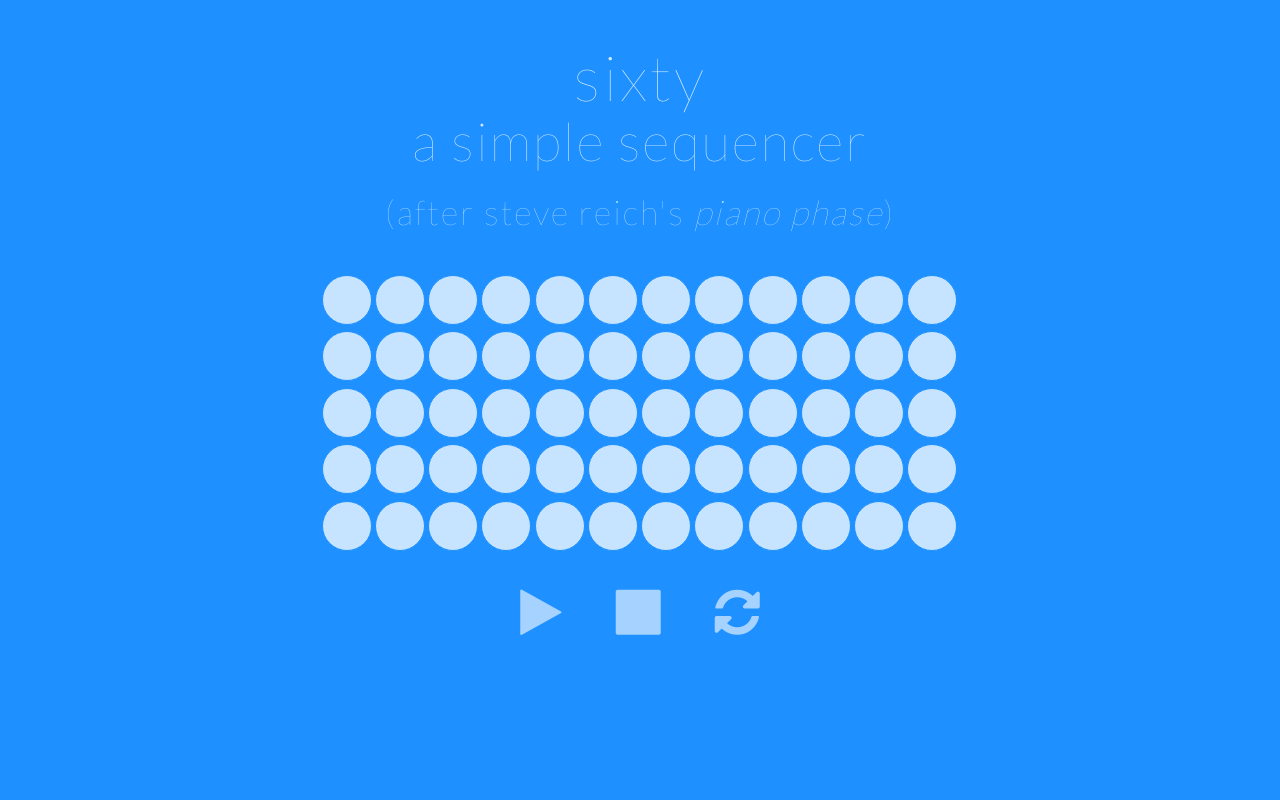
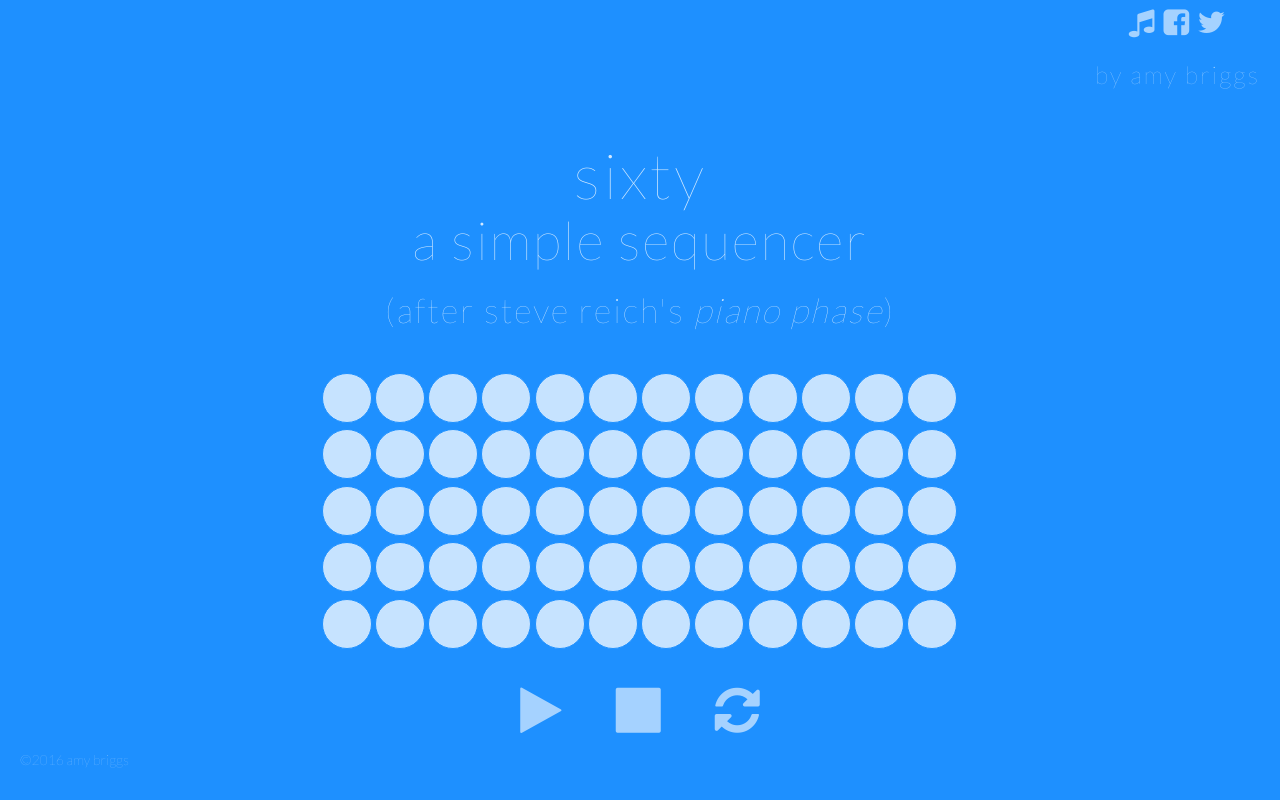
Before and after one commit to AmyBriggs/playing-around, a website: page public/index.html in a window 1280 px wide. Drawn offline with nearby package versions, Linux system fonts and the light colour scheme.

Commit message:
mostly finished with design tweaks

```diff
--- a/public/index.html
+++ b/public/index.html
@@ -9,10 +9,23 @@
     <link rel="stylesheet" href="https://maxcdn.bootstrapcdn.com/font-awesome/4.6.2/css/font-awesome.min.css">
     <link rel="stylesheet" href="https://cdnjs.cloudflare.com/ajax/libs/materialize/0.97.7/css/materialize.min.css">
 
+
+
+
 </head>
+
+<header>
+    <a href="http://www.amybriggspiano.com" id="piano"><i class="fa fa-music" aria-hidden="true"></i></a>
+    <a href="https://www.facebook.com/amy.briggs" id="facebook"><i class="fa fa-facebook-square" aria-hidden="true"></i></a>
+    <a href="https://twitter.com/amybriggspiano" id="twitter"><i class="fa fa-twitter" aria-hidden="true"></i></a>
+    <h5 id="designer">by amy briggs</h5>
+</header>
 
 
 <body>
+
+
+
     <div class="row">
         <div class="col l12" id="header">
             <h1 id="header-main">sixty</h1>
@@ -109,15 +122,15 @@
         <div class="col l12" id="controls">
             <label for="play"></label>
             <!-- <div class="placeholder" id="play"> -->
-              <i class="fa fa-play" id="play" aria-hidden="true"></i>
+            <i class="fa fa-play" id="play" aria-hidden="true"></i>
             <!-- </div> -->
             <label for="stop"></label>
             <!-- <div class="placeholder" id="stop"> -->
-              <i class="fa fa-stop" id="stop" aria-hidden="true"></i>
+            <i class="fa fa-stop" id="stop" aria-hidden="true"></i>
             <!-- </div> -->
             <label for="reset"></label>
             <!-- <div class="placeholder" id="reset"> -->
-              <i class="fa fa-refresh" id="reset" aria-hidden="true"></i>
+            <i class="fa fa-refresh" id="reset" aria-hidden="true"></i>
             <!-- </div> -->
         </div>
 
@@ -125,20 +138,26 @@
 
 
 
+
+
     <script src="https://cdnjs.cloudflare.com/ajax/libs/jquery/2.1.3/jquery.min.js"></script>
     <script src="https://cdnjs.cloudflare.com/ajax/libs/materialize/0.97.7/js/materialize.min.js"></script>
     <script src="https://cdnjs.cloudflare.com/ajax/libs/howler/1.1.29/howler.js"></script>
-    <!-- <script src="https://connect.soundcloud.com/sdk/sdk-3.1.2.js"></script> -->
-    <!-- <script>
-        SC.initialize({
-            client_id: '384341a25ad74d5323ef65c04636690f',
-            redirect_uri: 'https://amybriggssixty.firebaseapp.com/callback.html'
+    <script src="grids.js" type="text/javascript"></script>
 
-        });
-    </script> -->
-    <script src="grids.js" type="text/javascript"></script>
-    <!-- <script src="soundcloud.js" type="text/javascript"></script> -->
+
+
+    <footer>
+        <div class="col l12" id="copyright">
+            ©2016 amy briggs
+        </div>
+    </footer>
+
 
 </body>
 
+
+
+
+
 </html>
--- a/public/styles/grids.css
+++ b/public/styles/grids.css
@@ -25,6 +25,8 @@
   margin:  0 auto;
 }
 
+
+
 h1 {
     font-family: 'Lato', sans-serif;
     font-size: 48px;
@@ -47,6 +49,14 @@
     color: white;
     opacity: 0.8;
     letter-spacing: 2px;
+}
+
+h5 {
+  font-family: 'Lato', sans-serif;
+  font-size: 24px;
+  color: white;
+  opacity: 0.60;
+  letter-spacing: 2px;
 }
 .square {
     border: solid dodgerblue 1px;
@@ -100,3 +110,55 @@
   display: inline-block;
   align-items: center;
 }
+
+header {
+  float: right;
+  margin-right: 20px;
+  color: white;
+}
+
+#facebook {
+  font-size: 2em;
+  opacity: .60;
+  margin-right: 2px;
+  color: white;
+}
+
+#twitter {
+  font-size: 2em;
+  opacity: .60;
+  color: white;
+  margin-right: 1px;
+  margin-left: 2px;
+  margin-top: 5px;
+}
+
+#piano {
+  font-size: 2em;
+  opacity: .60;
+  color: white;
+  margin-top: 5px;
+  margin-right: 5px;
+}
+
+footer {
+  font-family: 'Lato', sans-serif;
+  font-size: 14px;
+  color: white;
+  opacity: 0.60;
+  float: left;
+  display: inline;
+  position:fixed;
+  bottom: 30px;
+  margin-left: 20px;
+
+}
+
+/*.fa .fa-info-circle {
+  font-size: 2em;
+  opacity: .60;
+  color: dodgerblue;
+  margin-right: 1px;
+  margin-left: 2px;
+  margin-top: 5px;
+}*/
```
Also changed, not shown: public/grids.js (indentation only).
